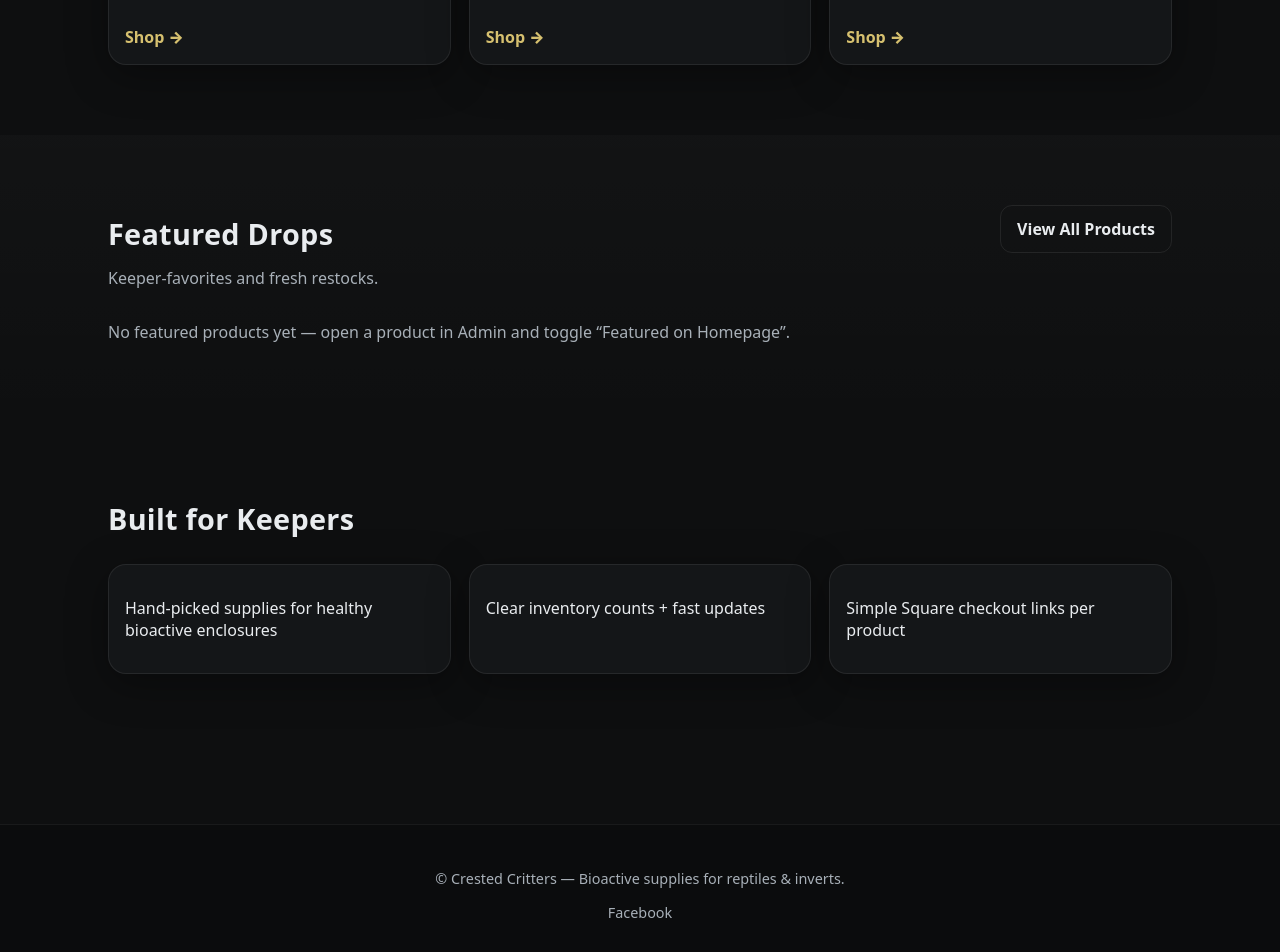
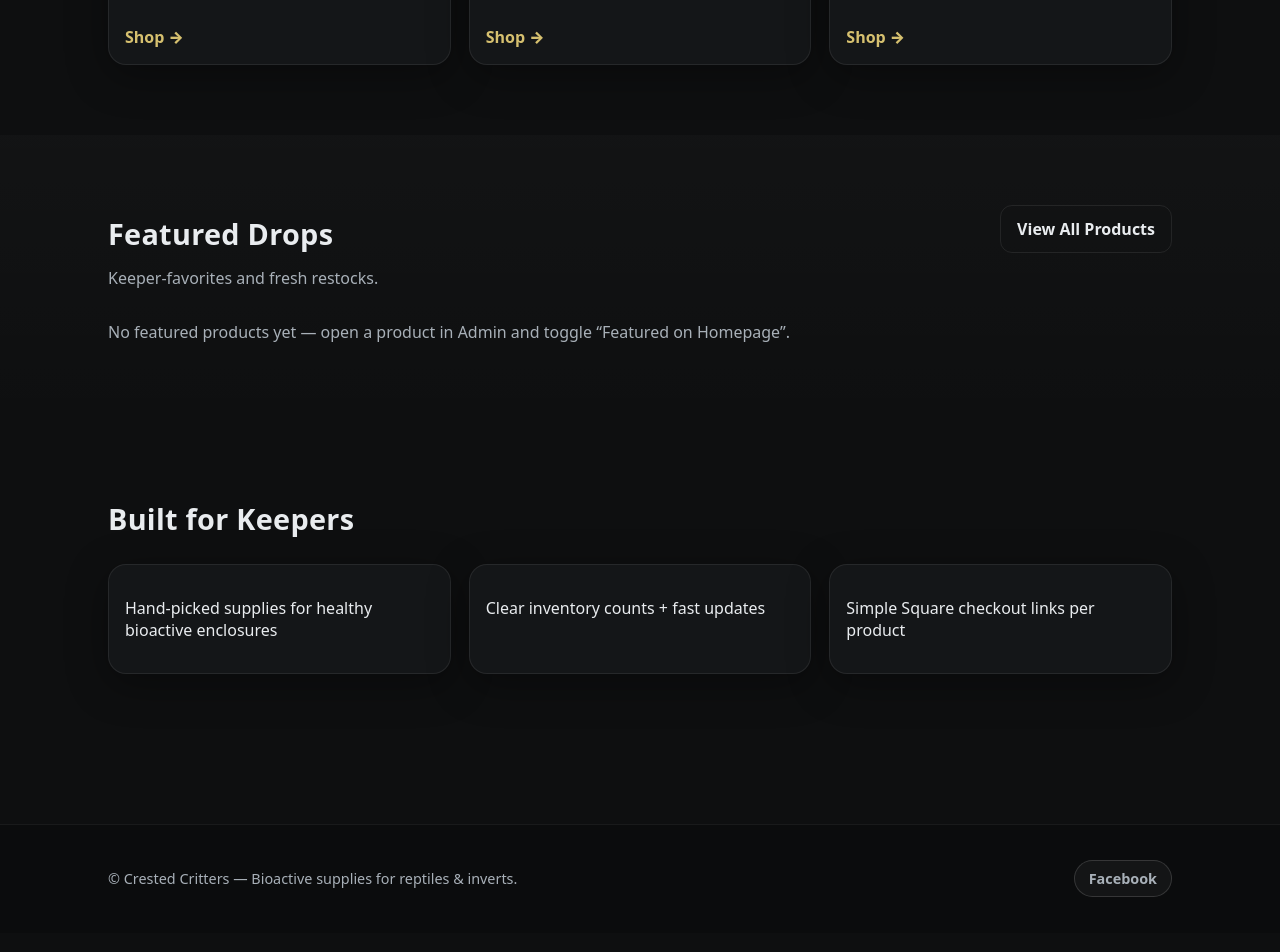
Before and after one commit to coxusw/CrestedCritters, a Jekyll site: the page built from index.html, in a window 1280 px wide and 1400 px high, scrolled down 457 px. Shown: the part 448-1400 px from the top of the window. Built offline with Jekyll 4.4.1, drawn with Linux system fonts in a browser that asks for light colours.

Commit message:
Update style.css

```diff
--- a/assets/css/style.css
+++ b/assets/css/style.css
@@ -378,3 +378,43 @@ img{max-width:100%;display:block}
 @media (max-width: 700px){
   .cta-strip{ flex-direction: column; align-items: flex-start; }
 }
+/* Footer layout */
+.footer-inner{
+  display:flex;
+  align-items:center;
+  justify-content:space-between;
+  gap:16px;
+  flex-wrap:wrap;
+}
+
+.footer-left{
+  color:var(--muted);
+}
+
+.footer-right{
+  display:flex;
+  gap:12px;
+}
+
+/* Social button */
+.social-btn{
+  display:inline-flex;
+  align-items:center;
+  justify-content:center;
+  padding:8px 14px;
+  border-radius:999px;
+  font-weight:900;
+  border:1px solid rgba(255,255,255,0.14);
+  background:rgba(255,255,255,0.04);
+  transition:all .15s ease;
+}
+
+.social-btn:hover{
+  transform:translateY(-2px);
+  border-color:rgba(255,255,255,0.3);
+}
+
+.social-btn.facebook:hover{
+  border-color:#1877f2;
+  background:rgba(24,119,242,0.12);
+}
```
